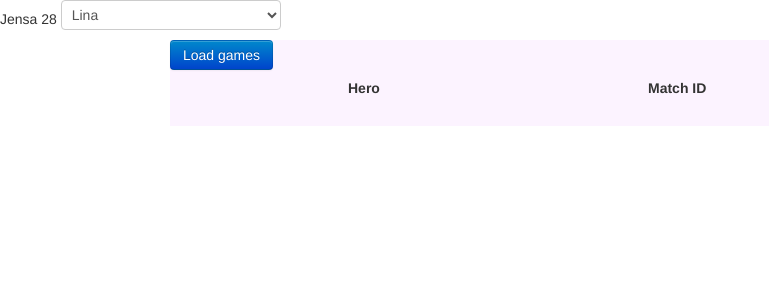
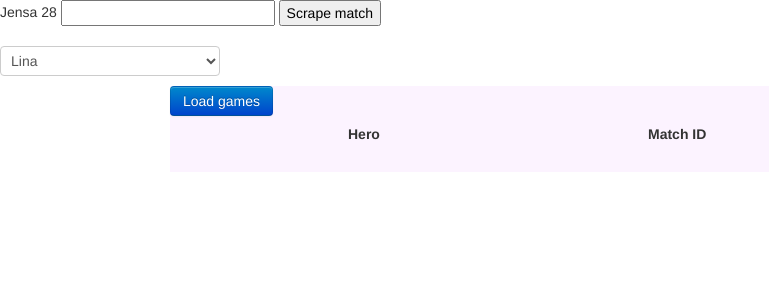
Before and after one commit to Spacejoker/dota-rep, a Flask app: page /matches_list in a window 1280 px wide. Shown: the top 300 px of the page, without its empty margins (0-769 px from the left). Run offline with Flask 2, Linux system fonts and the light colour scheme; lists and menus that the app fills with data are empty; parts of the project's set-up code (start-up, migrations or seed data) failed here and were passed over; some libraries are stand-ins or nearby versions.

Commit message:
now possible to load some matches

```diff
--- a/app.py
+++ b/app.py
@@ -40,29 +40,35 @@ def admin():
     ret += '</ul>'
     return render_template('admin.html', hero_list = ret)
 
+@app.route('/_scrape_game')
+def scrape_game():
+    print 'ok'
+    match_id = int(request.args.get('match_id'))
+    print 'ok2'
+    for m_id in range(match_id, match_id + 20):
+        print 'scraping game' + str(m_id)
+        try:
+            add_match(str(m_id), db)
+        except:
+            print 'problem with game ' + str(m_id)
+
+    return jsonify()
+
 @app.route('/_load_games')
 def load_games():
     hero_name = request.args.get('hero_name')
-    print hero_name
     matches = db.find_match(hero_name)
-    print len(matches)
-    #games = scrape.get_latest_games(player_id)
 
     #process result before showing
     for m in matches:
-        print m
         m['summary'] = 'The summary'
         for h in m['heroes']:
             print h
             if h['hero'] == hero_name:
                 print 'match!'
                 m['summary'] = str(hero_name) + ' played by ' + str(h['player'])
-    print 'after'
     ret = {'matches' : matches}
-    print 'RET:'
-    print ret
-    #ret = {'matches': [{'heroes': [{'player': 'DotAholi...', 'hero': 'Weaver'}], '_id': ObjectId('50d1079e9eae4f5309164f1c'), 'type': 'match', 'match_id': u'Match 79804452'}]}
-    print 'returning from server'
+
     return jsonify(**ret)
 
 @app.route('/_remove_hero')
--- a/persist.py
+++ b/persist.py
@@ -84,6 +84,7 @@ class Database():
         self.hero_.remove({'type' : 'match'}, safe=True)
 
     def save_match(self, match):
+        self.hero_.remove({'type' : 'match', 'match_id' : match['match_id']}, safe=True)
         self.hero_.save(match)
 
     def find_match(self, hero_name=""):
--- a/templates/matches_list.html
+++ b/templates/matches_list.html
@@ -39,7 +39,6 @@ $(function() {
             hero_name: $('select[name="hero"]').val()//'67601693'
             //b: $('input[name="b"]').val()
             }, function(data) {
-            alert(data);
             var d = data.matches;
             self.myModel.matches([]);
             for(var i = 0; i < d.length; i++){
@@ -50,6 +49,15 @@ $(function() {
     });
 });
 
+$(function() {
+    $('button#scrape_match').bind('click', function() {
+        $.getJSON($SCRIPT_ROOT + '/_scrape_game', {
+            match_id: $('input[name="match_id_input"]').val()//'67601693'
+            }, function(data) {
+        });
+        return false;
+    });
+});
 
 </script>
 
@@ -58,7 +66,9 @@ $(function() {
 {% block body %}
 <span data-bind="text: name"></span>
 <span data-bind="text: age"></span>
-
+<input name="match_id_input"></input>
+<button css="btn" id="scrape_match">Scrape match</button>
+<br/><br/>
 <select name="hero">
     <option value="Lina">Lina</option>
     <option value="Pugna">Pugna</option>
```
